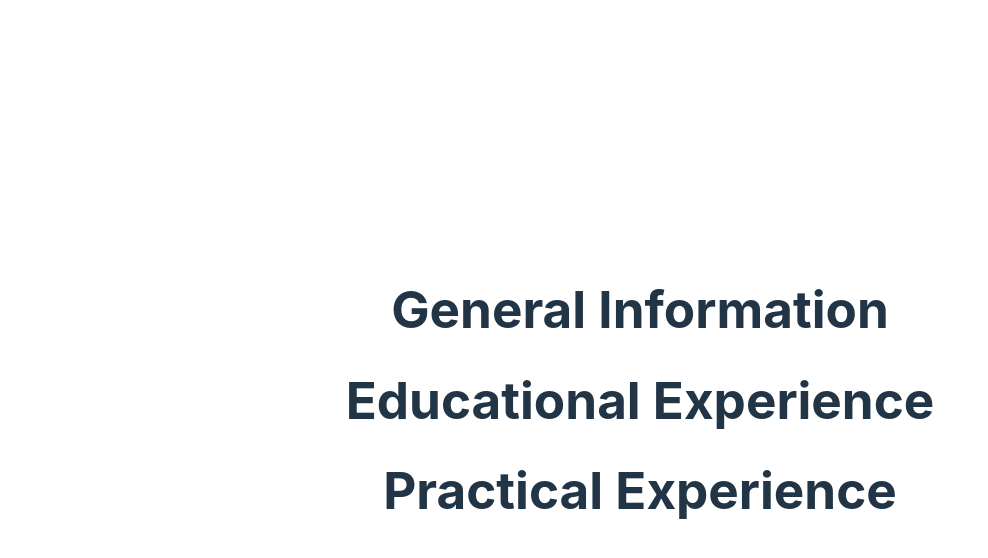
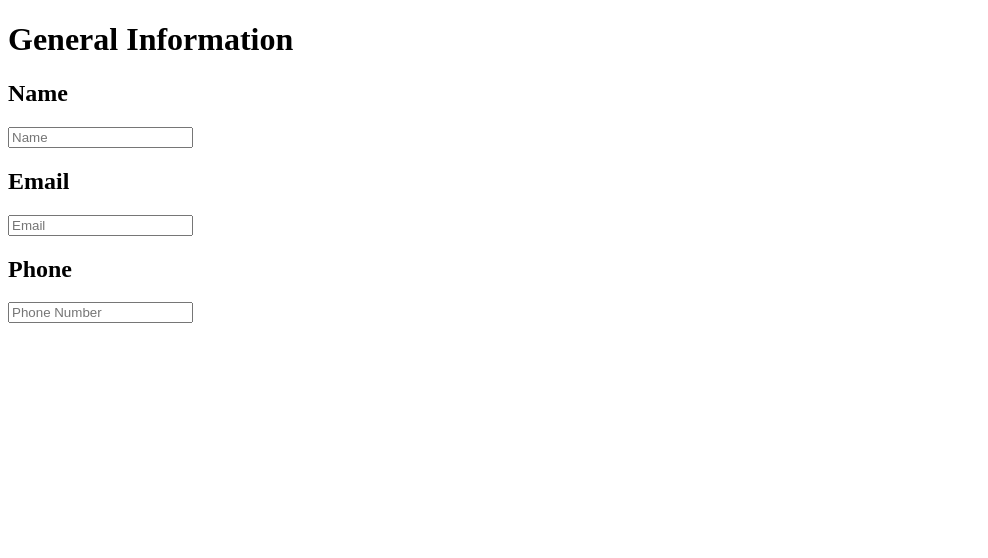
Before and after one commit to MarkFerianec/odin-cv-application, a React (Vite) app in the folder cv-application/: page / in a window 1280 px wide. Shown: the top 558 px of the page, without its empty margins (0-988 px from the left). Built offline with nearby package versions, Linux system fonts and the light colour scheme.

Commit message:
Modify files
Added basic functionality for the general information component.

```diff
--- a/cv-application/src/App.jsx
+++ b/cv-application/src/App.jsx
@@ -1,17 +1,20 @@
 // import { useState } from 'react';
 
-import './App.css';
+// import './App.css';
 
-import EducationalExperience from './components/EducationalExperience';
-import PracticalExperience from './components/PracticalExperience';
+// import EducationalExperience from './components/EducationalExperience';
+// import PracticalExperience from './components/PracticalExperience';
 import GeneralInformation from './components/GeneralInformation';
 
 function App() {
+  // const [test, setTest] = useState(0);
+
   return (
     <>
       <GeneralInformation></GeneralInformation>
-      <EducationalExperience></EducationalExperience>
-      <PracticalExperience></PracticalExperience>
+      {/* {test} */}
+      {/* <EducationalExperience></EducationalExperience> */}
+      {/* <PracticalExperience></PracticalExperience> */}
     </>
   );
 }
--- a/cv-application/src/components/GeneralInformation.jsx
+++ b/cv-application/src/components/GeneralInformation.jsx
@@ -1,5 +1,39 @@
+import { useState } from 'react';
+
 function GeneralInformation() {
-  return <h1>General Information</h1>;
+  // const [generalInformation, setGeneralInformation] = useState({});
+  const [name, setName] = useState('');
+  const [email, setEmail] = useState('');
+  const [phone, setPhone] = useState('');
+
+  function handleNameChange(e) {
+    setName(e.target.value);
+  }
+
+  function handleEmailChange(e) {
+    setEmail(e.target.value);
+  }
+
+  function handlePhoneChange(e) {
+    setPhone(e.target.value);
+  }
+
+  return (
+    <>
+      <h1>General Information</h1>
+      <h2>Name</h2>
+      <input placeholder="Name" value={name} onChange={handleNameChange} />
+      <h2>Email</h2>
+      <input placeholder="Email" value={email} onChange={handleEmailChange} />
+      <h2>Phone</h2>
+      <input placeholder="Phone Number" value={phone} onChange={handlePhoneChange} />
+      <div>
+        {name} {email} {phone}
+      </div>
+    </>
+  );
 }
 
 export default GeneralInformation;
+
+// A section to add general information like name, email and phone number.
--- a/cv-application/src/main.jsx
+++ b/cv-application/src/main.jsx
@@ -1,7 +1,7 @@
 import React from 'react';
 import ReactDOM from 'react-dom/client';
 import App from './App.jsx';
-import './index.css';
+// import './index.css';
 
 ReactDOM.createRoot(document.getElementById('root')).render(
   <React.StrictMode>
```
